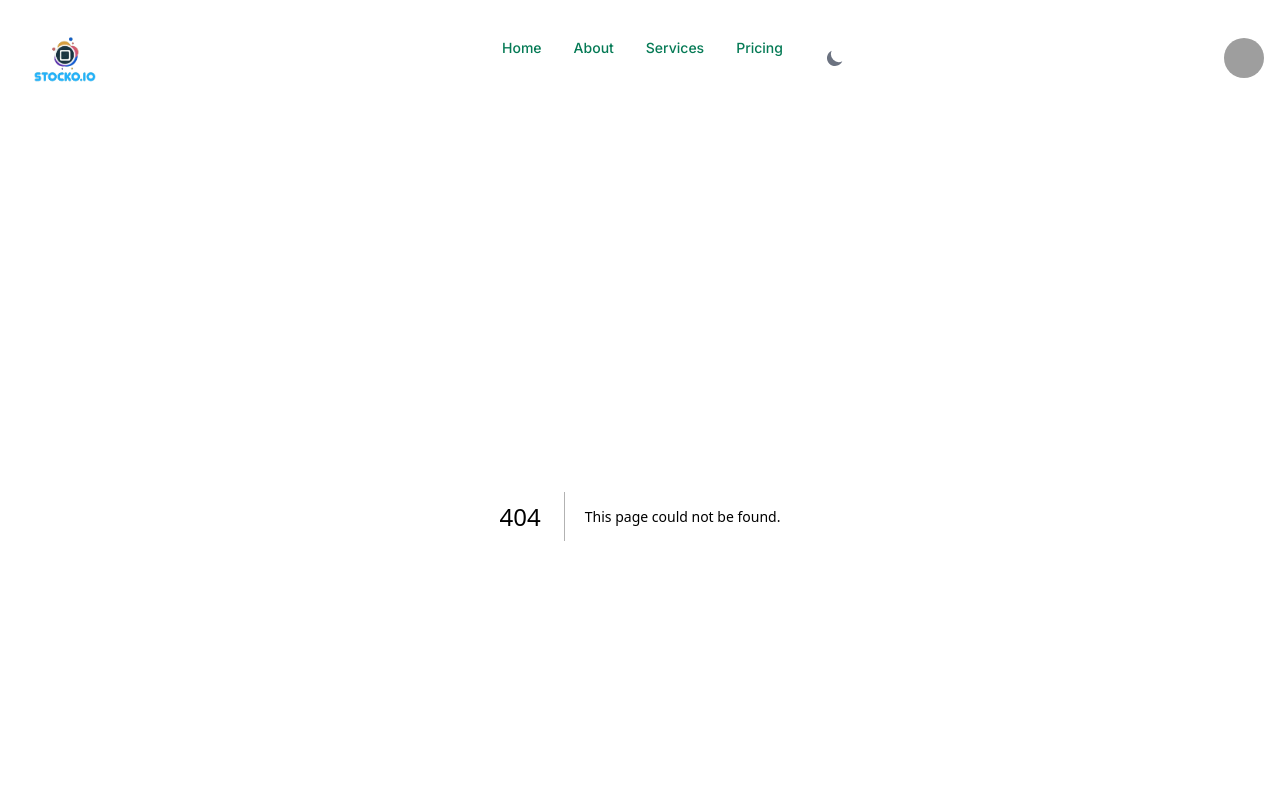
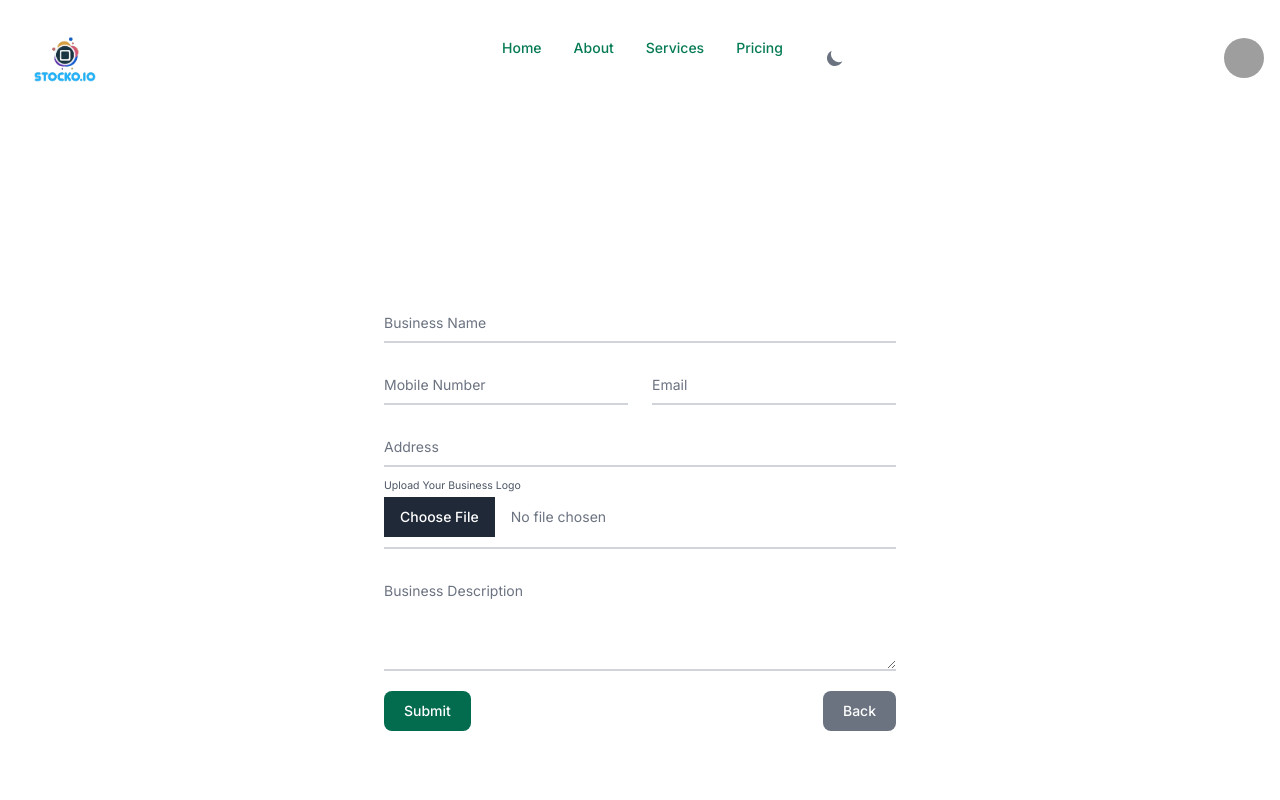
Before and after one commit to Muthomi254/stock.o_fend, a Next.js app: page /BusinessForm in a window 1280 px wide. Before the commit this address had no page. Shown: the top 800 px of the page. Built offline with nearby package versions, Linux system fonts and the light colour scheme; grey boxes are pictures that could not be loaded.

Commit message:
(ft):Adding react hot toast to business form

```diff
--- /dev/null
+++ b/src/app/(pages)/(display)/BusinessForm/page.jsx
@@ -0,0 +1,171 @@
+"use client";
+
+import React, {useState} from 'react';
+import { useRouter } from 'next/navigation';
+import toast from 'react-hot-toast';
+
+export default function BusinessForm() {
+  const router = useRouter();
+  const [loading, setLoading] = useState(false);
+
+  const handleSubmit = async (e) => {
+    e.preventDefault();
+    setLoading(true); // Set loading state to true during form submission
+
+    // Use toast.promise to handle loading state and toast notifications
+    await toast.promise(
+      submitForm(), // Example function for form submission
+      {
+        loading: 'Creating ...', // Display loading message
+        success: () => {
+          router.push('/ProductTable'); // Redirect to ProductTable page on success
+          return toast('Good Job! Business created successfully!', {
+            icon: '👏',
+          }); // Return success message
+        },
+        error: (error) => {
+          console.error('Form submission error:', error);
+          return toast.error(
+            'Error while Creating a Business. Please try again later.'
+          ); // Return error message
+        },
+      }
+    );
+
+    setLoading(false); // Set loading state to false after form submission completes
+  };
+
+
+  const submitForm = async () => {
+    // Simulate form submission function
+    // Replace this with your actual form submission logic
+    // For demonstration purposes, add a delay using setTimeout
+    return new Promise((resolve) => {
+      setTimeout(() => {
+        // Assume form submission is successful
+        resolve();
+      }, 1000); // Simulate 1 second delay
+    });
+  };
+
+  return (
+    <div className="min-h-screen flex items-center justify-center bg-white dark:bg-gray-900">
+      <form className="w-full max-w-lg mx-auto" onSubmit={handleSubmit}>
+        <div className="relative z-0 w-full mb-5 group">
+          <input
+            type="text"
+            name="business_name"
+            id="business_name"
+            className="block py-2.5 px-0 w-full text-sm text-gray-900 bg-transparent border-0 border-b-2 border-gray-300 appearance-none dark:text-white dark:border-gray-600 dark:focus:border-green-500 focus:outline-none focus:ring-0 focus:border-green-600 peer"
+            placeholder=" "
+            required
+          />
+          <label
+            htmlFor="business_name"
+            className="peer-focus:font-medium absolute text-sm text-gray-500 dark:text-gray-400 duration-300 transform -translate-y-6 scale-75 top-3 -z-10 origin-[0] peer-focus:start-0 rtl:peer-focus:translate-x-1/4 peer-focus:text-green-600 peer-focus:dark:text-green-500 peer-placeholder-shown:scale-100 peer-placeholder-shown:translate-y-0 peer-focus:scale-75 peer-focus:-translate-y-6"
+          >
+            Business Name
+          </label>
+        </div>
+        <div className="grid md:grid-cols-2 md:gap-6">
+          <div className="relative z-0 w-full mb-5 group">
+            <input
+              type="tel"
+              name="mobile_no"
+              id="mobile_no"
+              className="block py-2.5 px-0 w-full text-sm text-gray-900 bg-transparent border-0 border-b-2 border-gray-300 appearance-none dark:text-white dark:border-gray-600 dark:focus:border-green-500 focus:outline-none focus:ring-0 focus:border-green-600 peer"
+              placeholder=" "
+              required
+            />
+            <label
+              htmlFor="mobile_no"
+              className="peer-focus:font-medium absolute text-sm text-gray-500 dark:text-gray-400 duration-300 transform -translate-y-6 scale-75 top-3 -z-10 origin-[0] peer-focus:start-0 rtl:peer-focus:translate-x-1/4 peer-focus:text-green-600 peer-focus:dark:text-green-500 peer-placeholder-shown:scale-100 peer-placeholder-shown:translate-y-0 peer-focus:scale-75 peer-focus:-translate-y-6"
+            >
+              Mobile Number
+            </label>
+          </div>
+          <div className="relative z-0 w-full mb-5 group">
+            <input
+              type="email"
+              name="email"
+              id="email"
+              className="block py-2.5 px-0 w-full text-sm text-gray-900 bg-transparent border-0 border-b-2 border-gray-300 appearance-none dark:text-white dark:border-gray-600 dark:focus:border-green-500 focus:outline-none focus:ring-0 focus:border-green-600 peer"
+              placeholder=" "
+              required
+            />
+            <label
+              htmlFor="email"
+              className="peer-focus:font-medium absolute text-sm text-gray-500 dark:text-gray-400 duration-300 transform -translate-y-6 scale-75 top-3 -z-10 origin-[0] peer-focus:start-0 rtl:peer-focus:translate-x-1/4 peer-focus:text-green-600 peer-focus:dark:text-green-500 peer-placeholder-shown:scale-100 peer-placeholder-shown:translate-y-0 peer-focus:scale-75 peer-focus:-translate-y-6"
+            >
+              Email
+            </label>
+          </div>
+        </div>
+        <div className="relative z-0 w-full mb-5 group">
+          <input
+            type="text"
+            name="address"
+            id="address"
+            className="block py-2.5 px-0 w-full text-sm text-gray-900 bg-transparent border-0 border-b-2 border-gray-300 appearance-none dark:text-white dark:border-gray-600 dark:focus:border-green-500 focus:outline-none focus:ring-0 focus:border-green-600 peer"
+            placeholder=" "
+            required
+          />
+          <label
+            htmlFor="address"
+            className="peer-focus:font-medium absolute text-sm text-gray-500 dark:text-gray-400 duration-300 transform -translate-y-6 scale-75 top-3 -z-10 origin-[0] peer-focus:start-0 rtl:peer-focus:translate-x-1/4 peer-focus:text-green-600 peer-focus:dark:text-green-500 peer-placeholder-shown:scale-100 peer-placeholder-shown:translate-y-0 peer-focus:scale-75 peer-focus:-translate-y-6"
+          >
+            Address
+          </label>
+        </div>
+        <div className="relative z-0 w-full mb-5 group">
+          <input
+            type="file"
+            name="logo"
+            id="logo"
+            className="block py-2.5 px-0 w-full text-sm text-gray-500 bg-transparent border-0 border-b-2 border-gray-300 appearance-none dark:text-white dark:border-gray-500 dark:focus:border-green-500 focus:outline-none focus:ring-0 focus:border-green-600 peer"
+            placeholder=" "
+            required
+          />
+          <label
+            htmlFor="logo"
+            className="peer-focus:font-medium absolute text-sm text-gray-600 dark:text-gray-400 duration-300 transform -translate-y-6 scale-75 top-3 -z-10 origin-[0] peer-focus:start-0 rtl:peer-focus:translate-x-1/4 peer-focus:text-green-600 peer-focus:dark:text-green-500 peer-placeholder-shown:scale-100 peer-placeholder-shown:translate-y-0 peer-focus:scale-75 peer-focus:-translate-y-6"
+          >
+            Upload Your Business Logo
+          </label>
+        </div>
+        <div className="relative z-0 w-full mb-5 group">
+          <textarea
+            name="description"
+            id="description"
+            className="block py-2.5 px-0 w-full text-sm text-gray-900 bg-transparent border-0 border-b-2 border-gray-300 appearance-none dark:text-white dark:border-gray-600 dark:focus:border-green-500 focus:outline-none focus:ring-0 focus:border-green-600 peer"
+            placeholder=" "
+            rows="4"
+            required
+          ></textarea>
+          <label
+            htmlFor="description"
+            className="peer-focus:font-medium absolute text-sm text-gray-500 dark:text-gray-400 duration-300 transform -translate-y-6 scale-75 top-3 -z-10 origin-[0] peer-focus:start-0 rtl:peer-focus:translate-x-1/4 peer-focus:text-green-600 peer-focus:dark:text-green-500 peer-placeholder-shown:scale-100 peer-placeholder-shown:translate-y-0 peer-focus:scale-75 peer-focus:-translate-y-6"
+          >
+            Business Description
+          </label>
+        </div>
+        <div className="flex justify-between">
+          <button
+            type="submit"
+            className="text-white bg-green-700 hover:bg-green-800 focus:ring-4 focus:outline-none focus:ring-green-300 font-medium rounded-lg text-sm w-full sm:w-auto px-5 py-2.5 text-center dark:bg-green-500 dark:hover:bg-green-600 dark:focus:ring-green-800"
+            disabled={loading} // Disable button during form submission
+          >
+            {loading ? 'Submitting...' : 'Submit'}
+          </button>
+          <button
+            type="button"
+            onClick={() => router.back()}
+            className="text-white bg-gray-500 hover:bg-gray-600 focus:ring-4 focus:outline-none focus:ring-gray-300 font-medium rounded-lg text-sm w-full sm:w-auto px-5 py-2.5 text-center dark:bg-gray-400 dark:hover:bg-gray-500 dark:focus:ring-gray-700"
+          >
+            Back
+          </button>
+        </div>
+      </form>
+    </div>
+  );
+}
```
